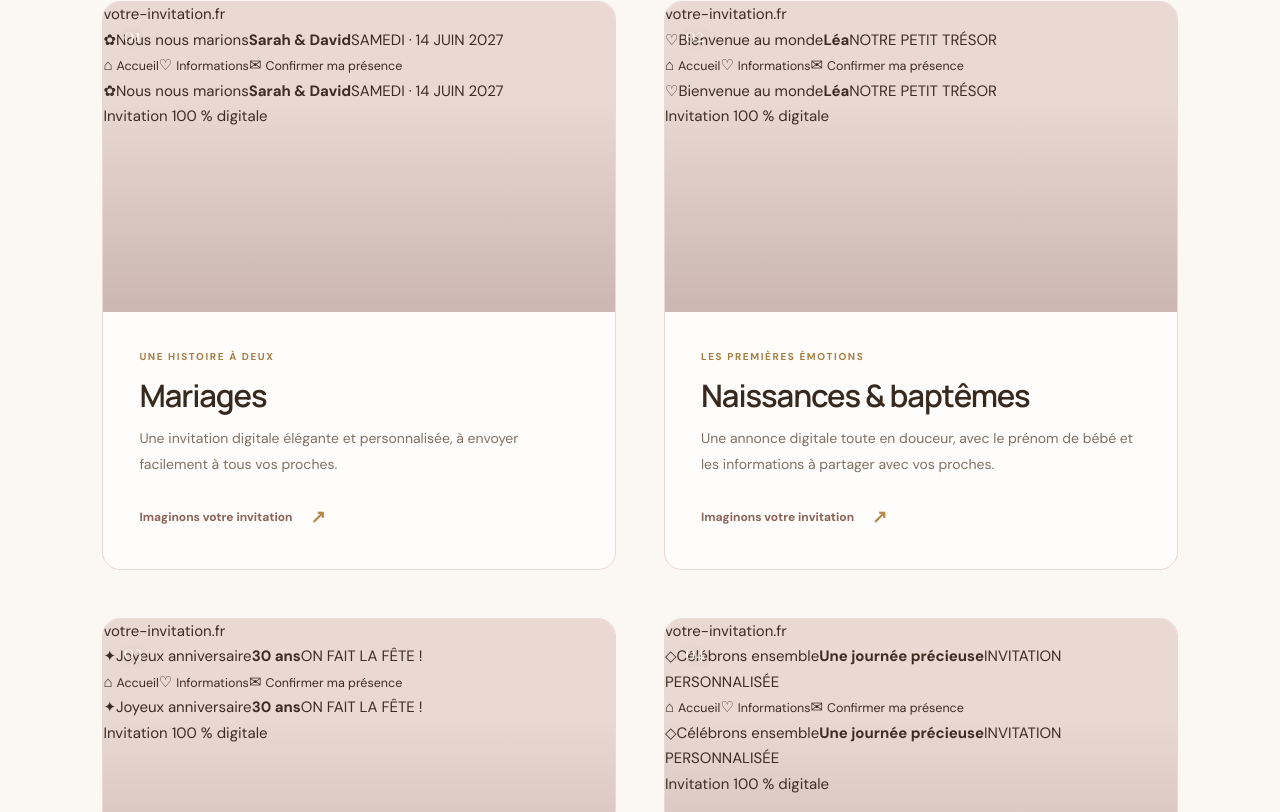
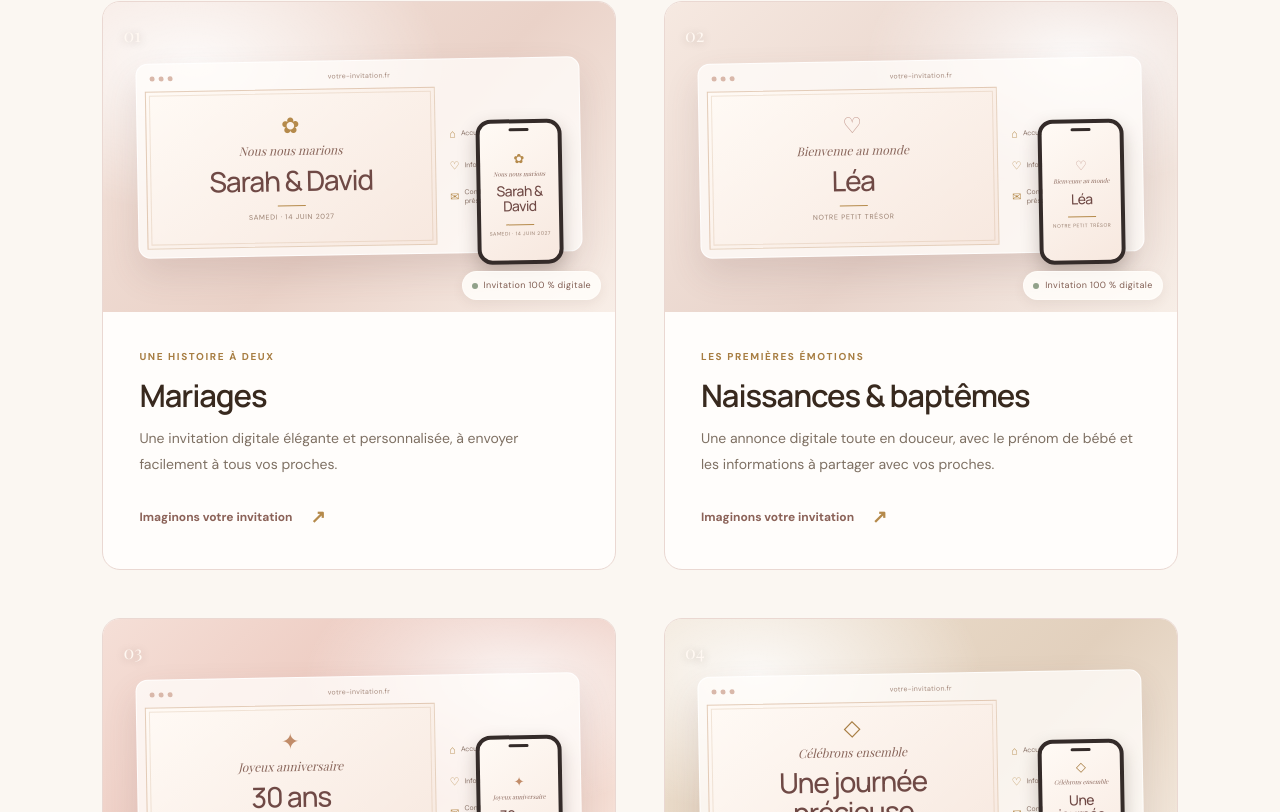
Before and after one commit to chirelhalioua/C-by-C, a Nuxt app: page /occasions in a window 1280 px wide. Shown: the part 668-1480 px from the top of the page. Built offline with nearby package versions, Linux system fonts and the light colour scheme; a web font is replaced by a local one.

Commit message:
Style digital invitation mockups on occasions page

```diff
--- a/assets/css/main.css
+++ b/assets/css/main.css
@@ -2432,3 +2432,235 @@ body, .site-shell { background: #fbf7f2 !important; }
   .occasion-collection-image img,
   .occasion-collection-link span { transition: none; }
 }
+
+
+/* Aperçus d'invitations digitales pour la page Les occasions */
+.occasion-collection-image.mockup-wedding,
+.occasion-collection-image.mockup-birth,
+.occasion-collection-image.mockup-birthday,
+.occasion-collection-image.mockup-tradition {
+  display: grid;
+  place-items: center;
+  aspect-ratio: 1.65 / 1;
+  padding: clamp(18px, 3vw, 34px);
+  overflow: hidden;
+  background:
+    radial-gradient(ellipse at 18% 20%, rgba(255,255,255,.85), transparent 42%),
+    linear-gradient(135deg, #f4e4dc, #ead2c8 55%, #f8eee7);
+}
+.occasion-collection-image.mockup-birth {
+  background:
+    radial-gradient(ellipse at 80% 18%, rgba(255,255,255,.9), transparent 36%),
+    linear-gradient(135deg, #f6e9e1, #e8d3ca 55%, #f7eee7);
+}
+.occasion-collection-image.mockup-birthday {
+  background:
+    radial-gradient(ellipse at 80% 20%, rgba(255,255,255,.85), transparent 36%),
+    linear-gradient(135deg, #f5dfd7, #e9c2b7 55%, #fbede4);
+}
+.occasion-collection-image.mockup-tradition {
+  background:
+    radial-gradient(ellipse at 18% 18%, rgba(255,255,255,.85), transparent 38%),
+    linear-gradient(135deg, #eee1d0, #e2d0bd 55%, #f8efe5);
+}
+.occasion-collection-image.mockup-wedding::after,
+.occasion-collection-image.mockup-birth::after,
+.occasion-collection-image.mockup-birthday::after,
+.occasion-collection-image.mockup-tradition::after {
+  content: none;
+}
+.digital-preview {
+  position: relative;
+  width: min(100%, 520px);
+  padding: 8px;
+  border: 1px solid rgba(255,255,255,.8);
+  border-radius: 12px;
+  background: rgba(255,253,250,.78);
+  box-shadow: 0 16px 34px rgba(103,74,69,.14);
+  transform: rotate(-1deg);
+}
+.preview-window-bar {
+  display: flex;
+  align-items: center;
+  gap: 4px;
+  height: 19px;
+  padding: 0 5px 6px;
+  color: #a58a7d;
+  font-size: 7px;
+}
+.preview-window-bar i {
+  width: 5px;
+  height: 5px;
+  border-radius: 50%;
+  background: #d9b8aa;
+}
+.preview-window-bar span {
+  margin: 0 auto;
+  padding-right: 24px;
+  letter-spacing: .04em;
+}
+.preview-layout {
+  display: grid;
+  grid-template-columns: minmax(0, 1fr) 92px;
+  gap: 10px;
+  min-height: 158px;
+}
+.preview-invitation {
+  display: flex;
+  flex-direction: column;
+  align-items: center;
+  justify-content: center;
+  min-width: 0;
+  padding: 12px 8px;
+  border: 1px solid rgba(183,139,94,.35);
+  outline: 1px solid rgba(183,139,94,.2);
+  outline-offset: -5px;
+  background: linear-gradient(145deg, #fffaf5, #f7e8df);
+  text-align: center;
+}
+.preview-ornament {
+  margin-bottom: 5px;
+  color: #b58a4b;
+  font-family: var(--serif);
+  font-size: 22px;
+  line-height: 1;
+}
+.preview-kicker {
+  color: #89665b;
+  font-family: var(--serif);
+  font-size: clamp(9px, 1.1vw, 12px);
+  font-style: italic;
+}
+.preview-invitation strong,
+.preview-phone strong {
+  display: block;
+  margin: 5px 0;
+  color: #6f4945;
+  font-family: var(--display);
+  font-size: clamp(18px, 2.5vw, 28px);
+  font-weight: 500;
+  letter-spacing: -.04em;
+  line-height: 1.05;
+}
+.preview-rule {
+  width: 28px;
+  height: 1px;
+  margin: 5px 0;
+  background: #b58a4b;
+}
+.preview-meta {
+  color: #987e6e;
+  font-size: 7px;
+  letter-spacing: .1em;
+  text-align: center;
+}
+.preview-side {
+  display: flex;
+  flex-direction: column;
+  justify-content: center;
+  gap: 13px;
+  padding: 8px 4px;
+  color: #b58a4b;
+}
+.preview-side span {
+  display: flex;
+  align-items: center;
+  gap: 5px;
+  font-size: 11px;
+}
+.preview-side small {
+  color: #8d766b;
+  font-size: 7px;
+  line-height: 1.2;
+}
+.preview-phone {
+  position: absolute;
+  right: 4%;
+  bottom: -13px;
+  display: none;
+  flex-direction: column;
+  align-items: center;
+  justify-content: center;
+  width: 86px;
+  min-height: 145px;
+  padding: 14px 6px 8px;
+  border: 4px solid #342b29;
+  border-radius: 15px;
+  background: linear-gradient(145deg, #fffaf5, #f7e8df);
+  box-shadow: 0 8px 18px rgba(56,41,30,.25);
+  text-align: center;
+}
+.phone-speaker {
+  position: absolute;
+  top: 5px;
+  width: 20px;
+  height: 3px;
+  border-radius: 4px;
+  background: #342b29;
+}
+.preview-phone .preview-ornament {
+  font-size: 13px;
+}
+.preview-phone .preview-kicker {
+  font-size: 6px;
+}
+.preview-phone strong {
+  font-size: 14px;
+}
+.preview-phone .preview-meta {
+  font-size: 5px;
+}
+.digital-label {
+  position: absolute;
+  right: 14px;
+  bottom: 12px;
+  z-index: 3;
+  display: inline-flex;
+  align-items: center;
+  gap: 6px;
+  padding: 6px 9px;
+  border: 1px solid rgba(255,253,250,.75);
+  border-radius: 30px;
+  background: rgba(255,253,250,.88);
+  color: #805e53;
+  font-size: 9px;
+  letter-spacing: .04em;
+  box-shadow: 0 4px 12px rgba(103,74,69,.08);
+}
+.digital-label span {
+  width: 6px;
+  height: 6px;
+  border-radius: 50%;
+  background: #91a18a;
+}
+.mockup-birth .preview-ornament {
+  color: #c49b91;
+}
+.mockup-birthday .preview-ornament {
+  color: #c18c69;
+}
+.mockup-tradition .preview-ornament {
+  color: #a77d42;
+}
+@media (min-width: 761px) {
+  .preview-phone { display: flex; }
+  .preview-layout { padding-right: 34px; }
+  .digital-preview { width: min(100%, 560px); }
+}
+@media (max-width: 760px) {
+  .occasion-collection-image.mockup-wedding,
+  .occasion-collection-image.mockup-birth,
+  .occasion-collection-image.mockup-birthday,
+  .occasion-collection-image.mockup-tradition {
+    aspect-ratio: 1.45 / 1;
+    padding: 22px 18px;
+  }
+  .digital-preview { width: 100%; }
+  .preview-layout { min-height: 132px; }
+  .preview-side { display: none; }
+  .preview-invitation strong { font-size: 25px; }
+  .digital-label { right: 10px; bottom: 9px; font-size: 8px; }
+}
+@media (prefers-reduced-motion: reduce) {
+  .digital-preview { transform: none; }
+}
```
